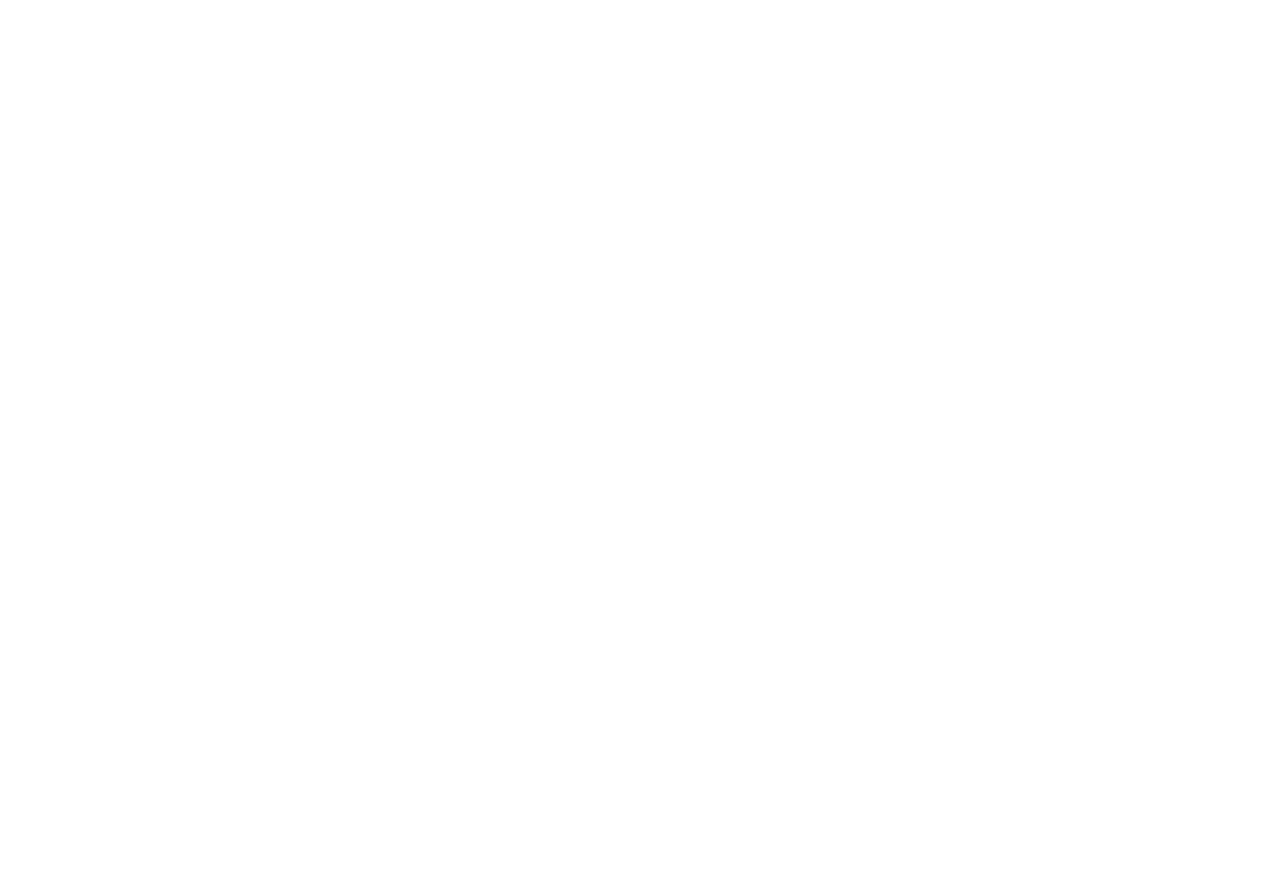
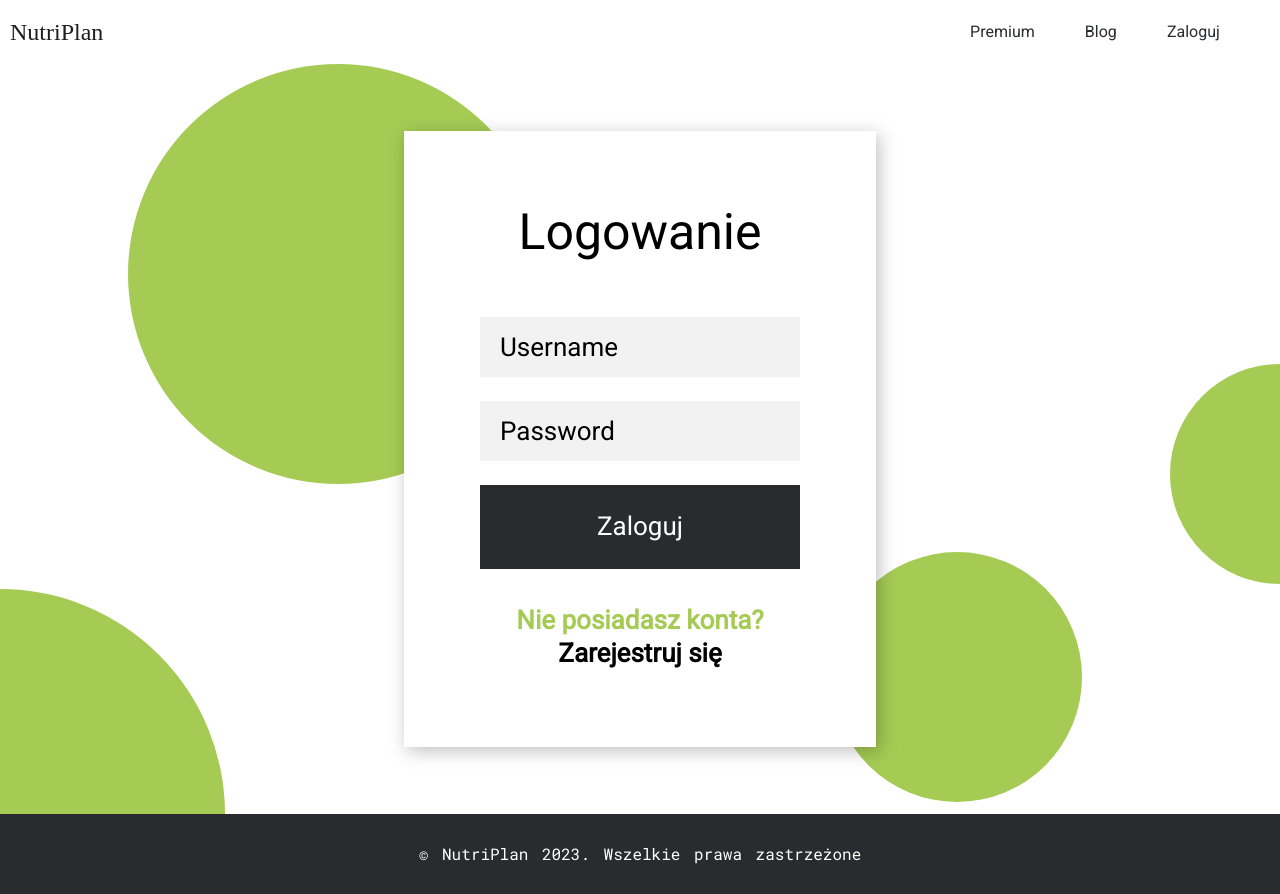
Before and after one commit to inzynieria-oprogramownia/inzynierka-oprogramownia, a React (Vite) app: page /login in a window 1280 px wide. Before the commit the page ends 800 px from the top, so only its background shows below. Built offline with nearby package versions, Linux system fonts and the light colour scheme; a web font is replaced by a local one.

Commit message:
LoginPage

```diff
--- a/src/App.jsx
+++ b/src/App.jsx
@@ -1,6 +1,7 @@
 import React from 'react'
 import { BrowserRouter, Routes, Route } from 'react-router-dom'
 import WelcomePage from './components/pages/WelcomePage'
+import LoginPage from './components/pages/LoginPage'
 
 const App = () => (
   <div className="App">
@@ -9,7 +10,7 @@
         <Route index element={<WelcomePage />} />
         <Route path="premium" element={null} />
         <Route path="blog" element={null} />
-        <Route path="login" element={null} />
+        <Route path="login" element={<LoginPage />} />
       </Routes>
     </BrowserRouter>
   </div>
--- /dev/null
+++ b/src/components/pages/LoginPage.jsx
@@ -0,0 +1,33 @@
+/* eslint-disable jsx-a11y/label-has-associated-control */
+import React from 'react'
+import Page from '../parts/Page'
+import Input from '../parts/Input'
+import Button from '../parts/Button'
+import BackgroundCircles from '../parts/BackgroundCircles'
+import '../../styles/loginPage.css'
+
+const LoginPage = () => (
+  <Page>
+    <section className="login">
+      <div className="login--panel">
+        <h2 className="login--heading">Logowanie</h2>
+        <form action="login" className="login--form">
+          <Input label="Username" id="username" />
+          <Input label="Password" id="password" />
+          <Button type="submit">
+            <p>Zaloguj</p>
+          </Button>
+        </form>
+        <div className="login--wrapper__botom">
+          <p className="login--p">Nie posiadasz konta?</p>
+          <Button className="login--button__forgot">
+            <p>Zarejestruj się</p>
+          </Button>
+        </div>
+      </div>
+      <BackgroundCircles />
+    </section>
+  </Page>
+)
+
+export default LoginPage
--- /dev/null
+++ b/src/components/parts/BackgroundCircles.jsx
@@ -0,0 +1,13 @@
+import React from 'react'
+import '../../styles/backgroundCircles.css'
+
+const BackgroundCircles = () => (
+  <>
+    <span className="circle" />
+    <span className="circle" />
+    <span className="circle" />
+    <span className="circle" />
+  </>
+)
+
+export default BackgroundCircles
--- /dev/null
+++ b/src/components/parts/Button.jsx
@@ -0,0 +1,16 @@
+/* eslint-disable react/jsx-props-no-spreading */
+import React, { useRef } from 'react'
+import '../../styles/button.css'
+
+const Button = ({ children, className, ...props }) => {
+  const buttonRef = useRef(null)
+  const buttonClass = `button ${className || ''}`
+
+  return (
+    <button type="button" className={buttonClass} ref={buttonRef} {...props}>
+      {children}
+    </button>
+  )
+}
+
+export default Button
--- /dev/null
+++ b/src/components/parts/Input.jsx
@@ -0,0 +1,38 @@
+/* eslint-disable react/jsx-props-no-spreading */
+import React, { useState, useRef } from 'react'
+import '../../styles/input.css'
+
+const Input = ({ label, id, ...rest }) => {
+  const [isFocused, setIsFocused] = useState(false)
+  const inputRef = useRef(null)
+
+  const handleFocus = () => {
+    setIsFocused(true)
+  }
+
+  const handleBlur = () => {
+    if (!inputRef.current.value) {
+      setIsFocused(false)
+    }
+  }
+  const labelClass = isFocused ? 'hidden' : 'input--label'
+
+  return (
+    <div className="input--wrapper">
+      <label className={labelClass} htmlFor={id}>
+        {label}
+      </label>
+      <input
+        ref={inputRef}
+        onFocus={handleFocus}
+        onBlur={handleBlur}
+        className="input"
+        type="text"
+        id={id}
+        {...rest}
+      />
+    </div>
+  )
+}
+
+export default Input
--- /dev/null
+++ b/src/styles/backgroundCircles.css
@@ -0,0 +1,32 @@
+.circle {
+  top: 0;
+  left: 10%;
+  width: 420px;
+  height: 420px;
+  position: absolute;
+  border-radius: 50%;
+  background-color: var(--primaryColor);
+}
+
+.circle:nth-child(2) {
+  bottom: -225px;
+  left: -225px;
+  width: 450px;
+  height: 450px;
+  top: inherit;
+}
+
+.circle:nth-child(3) {
+  top: 65%;
+  left: 65%;
+  width: 250px;
+  height: 250px;
+}
+
+.circle:nth-child(4) {
+  top: 40%;
+  right: -110px;
+  left: inherit;
+  width: 220px;
+  height: 220px;
+}
--- /dev/null
+++ b/src/styles/button.css
@@ -0,0 +1,17 @@
+.button {
+  padding: 25px 0px;
+  display: flex;
+  justify-content: center;
+  align-items: center;
+  font-family: var(--primaryFont);
+  background-color: var(--customBlackColor);
+  color: var(--primaryWhiteColor);
+  font-size: var(--lFontSize);
+  transition: 0.2s ease-in-out;
+  cursor: pointer;
+}
+
+.button:hover {
+  background-color: var(--primaryColor);
+  color: var(--customBlackColor);
+}
--- /dev/null
+++ b/src/styles/input.css
@@ -0,0 +1,22 @@
+.input--wrapper {
+  background-color: var(--primaryGreyColor);
+  padding: 15px 20px;
+  font-family: var(--primaryFont);
+  position: relative;
+  display: flex;
+  align-items: center;
+  justify-content: start;
+  font-size: var(--lFontSize);
+}
+.input {
+  width: 100%;
+  background-color: transparent;
+  border: none;
+  outline: none;
+}
+.hidden {
+  display: none;
+}
+.input--label {
+  position: absolute;
+}
--- /dev/null
+++ b/src/styles/loginPage.css
@@ -0,0 +1,59 @@
+.login {
+  position: relative;
+  font-family: var(--primaryFont);
+  width: 100%;
+  height: calc(100vh - 50px);
+
+  display: flex;
+  align-items: center;
+  justify-content: center;
+  overflow: hidden;
+}
+.login--form {
+  width: 100%;
+  display: flex;
+  flex-direction: column;
+  gap: 1.5em;
+}
+.login--panel {
+  position: relative;
+  z-index: 2;
+  padding: 4.75em;
+  background-color: var(--primaryWhiteColor);
+  filter: var(--primaryShadow);
+  max-width: 40vh;
+  width: 600px;
+
+  display: flex;
+  align-items: center;
+  justify-content: center;
+  flex-direction: column;
+}
+.login--heading {
+  font-size: var(--headingFontSize);
+  margin-bottom: 1.2em;
+}
+
+.login--button__forgot {
+  background-color: transparent;
+  color: var(--primaryBlackColor);
+  font-weight: bold;
+  padding: 0;
+}
+.login--button__forgot:hover {
+  background-color: transparent;
+  color: var(--primaryColor);
+}
+.login--p {
+  font-weight: bold;
+  text-align: center;
+  color: var(--primaryColor);
+  font-size: var(--lFontSize);
+}
+.login--wrapper__botom {
+  margin-top: 35px;
+  display: flex;
+  align-items: center;
+  justify-content: center;
+  flex-direction: column;
+}
--- a/src/styles/nav.css
+++ b/src/styles/nav.css
@@ -22,6 +22,8 @@
 }
 
 nav .nav-links {
+  position: relative;
+  z-index: 20;
   display: flex;
   justify-content: space-evenly;
   align-items: center;
@@ -48,7 +50,7 @@
     visibility: visible;
     background-color: transparent;
     display: block;
-    z-index: 1;
+    z-index: 24;
   }
 
   nav .nav-links {
--- a/src/styles/theme-variables.css
+++ b/src/styles/theme-variables.css
@@ -6,7 +6,7 @@
   --customBlackColor: #2a2b2e;
   --primaryColor: #a5cb54;
   --primaryGreyColor: #f2f2f2;
-
+  --primaryWhiteColor: #ffffff;
   --logoColor: #1e1e1e;
 
   --primaryFont: 'Roboto';
@@ -14,5 +14,8 @@
   --logoFont: 'Rosarivo';
 
   --primaryBorderRadius: 10px;
-  --headingFontSize:50px;
+  --headingFontSize: 50px;
+  --mFontSize: 20px;
+  --lFontSize: 26px;
+  --primaryShadow: drop-shadow(3px 4px 9px rgba(0, 0, 0, 0.25));
 }
```
Also changed, not shown: 1 other file (tests, documents, lock files or other folders).
